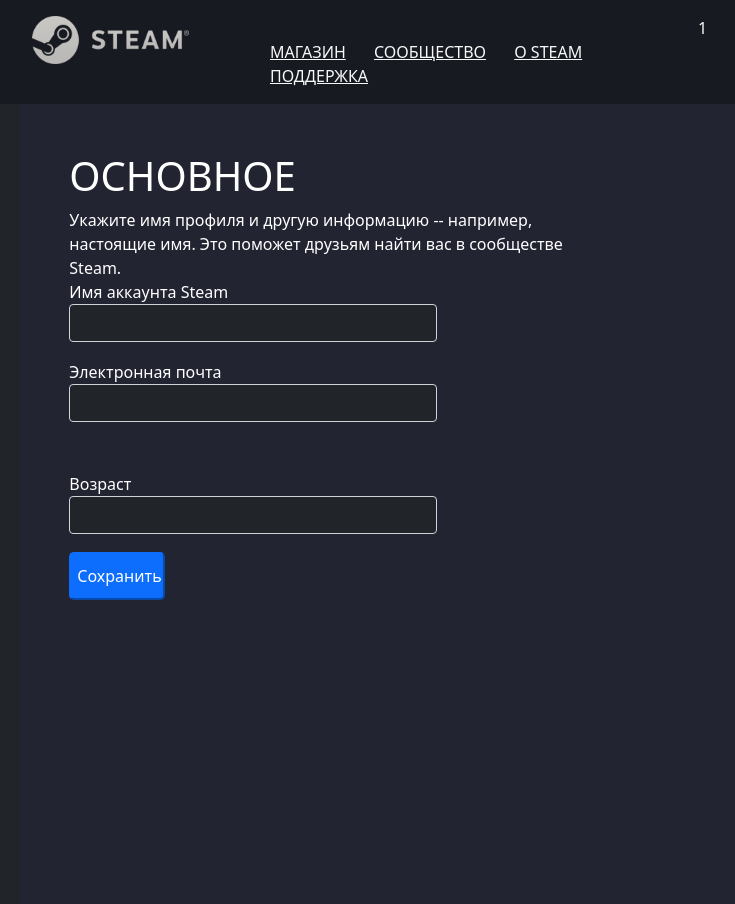
After one commit to Bogdan5ik/Steam--php, a PHP site: page /edit.php?name=1 in a window 1280 px wide. The commit adds this page. Shown: the whole page, without its empty margins (192-927 px from the left). Run offline with PHP 8.4, Linux system fonts and the light colour scheme.

Commit message:
Add files via upload

```diff
--- /dev/null
+++ b/edit.php
@@ -0,0 +1,68 @@
+<!DOCTYPE html>
+<html>
+<head>
+	<title></title>
+	<style>
+		html, body{
+			height: 100%;
+		}
+	</style>
+	<!-- CSS only -->
+<link href="https://cdn.jsdelivr.net/npm/bootstrap@5.1.0/dist/css/bootstrap.min.css" rel="stylesheet" integrity="sha384-KyZXEAg3QhqLMpG8r+8fhAXLRk2vvoC2f3B09zVXn8CA5QIVfZOJ3BCsw2P0p/We" crossorigin="anonymous">
+</head>
+<body>
+<div class="col-12  p-3" style="background-color: #171A21;">
+    <div class="col-8 mx-auto" >
+        <div class="row">
+            <div class="col-3" >
+                <a href="index.php">
+                    <img src="logo.png" class="w-100">
+                </a>
+            </div>
+            <div class="col-6 pt-4" >
+                <a href="" class="text-light ms-4 text-uppercase">Магазин</a>
+                <a href="" class="text-light ms-4 text-uppercase">Сообщество</a>
+                <a href="" class="text-light ms-4 text-uppercase">O STEAM</a>
+                <a href="" class="text-light ms-4 text-uppercase">Поддержка</a>
+
+            </div>
+            <div class="col-3">
+                <p class="text-light ms-4 "><?php echo $_GET['name'] ?></p>
+            </div>
+        </div>
+    </div>
+</div>
+<div class="col-12" style="background-color: #212429; height: 100%;">
+    <div class="col-8 mx-auto  p-5 d-block" style="background-color: #222431; height: 100%;">
+        <div class="col-8" style="height: 8rem; color: white;">
+            <h1>ОСНОВНОЕ</h1>
+            <p>Укажите имя профиля и другую информацию -- например, настоящие имя. Это поможет друзьям найти вас в сообществе Steam.</p>
+        </div>
+
+        <form action="profile.php" method="GET">
+
+        <div class="col-5" style="height: 5rem;">
+            <p class="text-white m-0">Имя аккаунта Steam</p>
+			<input type="text" name="name1" class="form-control bg-dark" style="color: white; width: 23rem;">
+        </div>
+
+        <div class="col-5" style="height: 7rem;">
+            <p class="text-white m-0">Электронная почта</p>
+			<input type="text" name="email1" class="form-control bg-dark" style="color: white; width: 23rem;">
+        </div>
+
+        <div class="col-5" style="height: 5rem;">
+            <p class="text-white m-0">Возраст</p>
+			<input type="number" name="age1" class="form-control bg-dark" style="color: white; width: 23rem;">
+        </div>
+
+        <button type="submit" class="btn-primary" style="border-radius: 5px; height: 3rem; width: 6rem;">
+					<a href="profile.php" style="text-decoration: none; color: white;">Сохранить</a>
+        </button>
+
+        </form>
+
+    </div>
+</div>
+</body>
+</html>
--- a/index.php
+++ b/index.php
@@ -47,7 +47,7 @@
 					<p class="text-white m-0  mt-5">Введите пароль</p>
 					<input type="password" name="password" class="w-25 form-control bg-dark" style="color: white;">
 
-					<a href="profile.php"><button type="submit" class="btn  btn-primary mt-4">Готово</button></a>
+					<button type="submit" class="btn  btn-primary mt-4"><a href="profile.php" style="color: white; text-decoration: none;">Готово</a></button>
 
 				</form>
 
```
Also changed, not shown: profile.php (+18 -5 lines).
